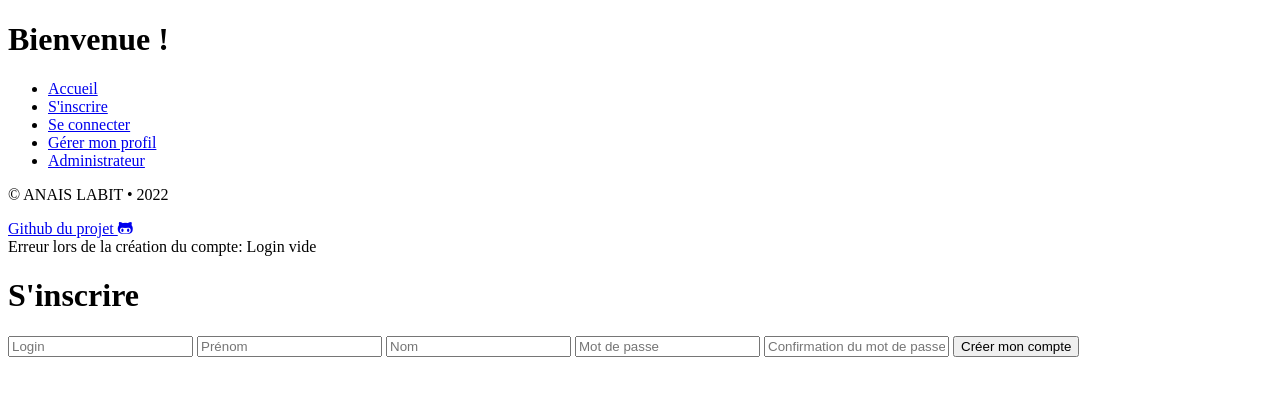
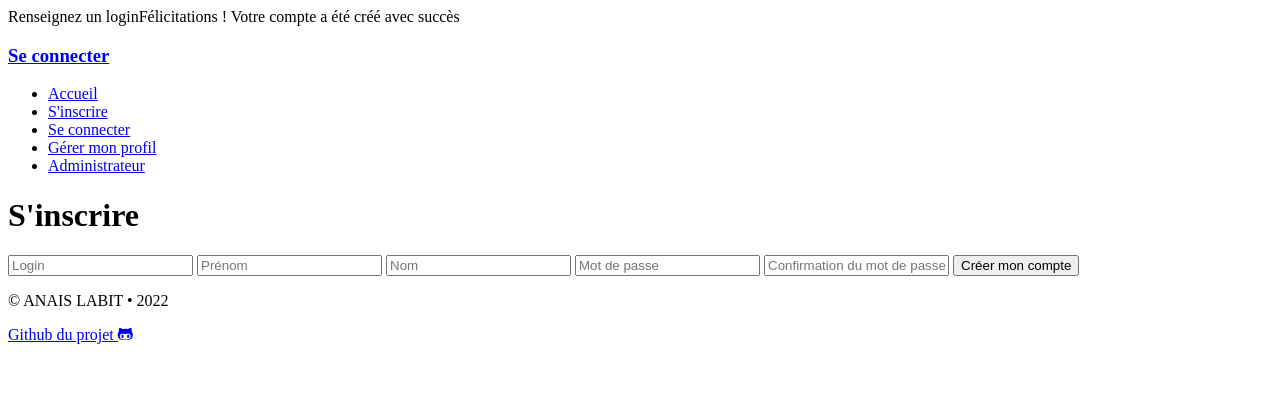
Before and after one commit to anais-labit/module-connexion, a PHP site: page /inscription.php in a window 1280 px wide. Shown: the top 396 px of the page. Run offline with PHP 8.4, Linux system fonts and the light colour scheme; data that the repository does not hold is empty.

Commit message:
mise en place de index qui s'affiche avec la session ouverte dans connexion.php, gestion des erreurs d'affichage des conditions dans inscription et connexion lorsque le formulaire n'est pas rempli

```diff
--- a/includes/connect-ins.php
+++ b/includes/connect-ins.php
@@ -1,5 +1,6 @@
     <?php
 
+    // attribution d'une valeur par défaut aux POST pour éviter les erreurs
     if (!isset($_POST["login"])) {
         $_POST["login"] = "";
         $_POST["prenom"] = "";
@@ -8,49 +9,44 @@
         $_POST["pwd2"] = "";
     };
 
+    // création des variables issues des POST
     $login = $_POST["login"];
     $prenom = $_POST["prenom"];
     $nom = $_POST["nom"];
     $pwd = $_POST["pwd"];
     $pwd2 = $_POST["pwd2"];
 
+    // connexion à ma db
     $conn = new mysqli('localhost', 'root', '', 'moduleconnexion');
-
-    // une requete pour fetch la bd et comparer le login, s'il n'existe pas alors, je passe à la suite (création)
-    // $catchUsers = $conn->query("SELECT login FROM utilisateurs");
-    // $users = $catchUsers->fetch_all();
-    // var_dump($users);
-
+    // une requete pour parcourir les logins des utilisateurs et compter les éventuels doublons
+    $catchUsers = $conn->query("SELECT * FROM utilisateurs WHERE login='$login';");
+    $users = mysqli_num_rows($catchUsers);
     // une requete pour insérer les inputs des nouveaux utilisateurs dans les champs de la db à condition que le login n'existe pas déjà
-    // if ($users = !$login) {
     $new_user = "INSERT INTO utilisateurs (login, prenom, nom, password) VALUES ('$login', '$prenom', '$nom', '$pwd')";
 
-    // if (!$conn) {
-    //     die("La connexion à la base de donnés a échoué");
-    //     $conn->close();
-    // }
-    $catchUsers = $conn->query("SELECT * FROM `utilisateurs` WHERE login='$login';");
-    $users = mysqli_num_rows($catchUsers);
     if ($users === 0) {
         if (isset($login, $pwd)) {
             if (empty($login)) {
-                echo "Erreur lors de la création du compte: Login vide";
+                echo "Renseignez un login";
             } elseif (empty($prenom)) {
-                echo "Erreur lors de la création du compte: Prénom vide";
+                echo "Renseignez un Prénom";
             } elseif (empty($nom)) {
-                echo "Erreur lors de la création du compte: Nom vide";
+                echo "Renseignez un Nom";
             } elseif (empty($pwd)) {
-                echo "Erreur lors de la création du compte: Mot de passe vide";
-            } elseif ($pwd === $pwd2) {
+                echo "Renseignez un Mot de passe";
+            }
+            if ($pwd === $pwd2) {
                 if ($conn->query($new_user) === TRUE) {
-                    echo "Félicitations ! Votre compte a été créé avec succès";
+                    echo "Félicitations ! Votre compte a été créé avec succès <br>" .
+                        "<h3><a href=connexion.php>Se connecter</a></h3>";
                 }
+            } elseif ($users === 1) {
+                echo "Erreur lors de la création du compte: Login déjà utilisé ";
             } else {
                 echo "Erreur lors de la création du compte: mots de passe différents";
             }
         }
-    } else {
-        echo "Erreur lors de la création du compte: Login déjà utilisé ";
     }
 
+
     ?>
--- a/includes/header.php
+++ b/includes/header.php
@@ -12,9 +12,6 @@
 <body>
 
     <header>
-        <div class="text">
-            <h1>Bienvenue !</h1>
-        </div>
         <nav>
             <ul>
                 <li><a href="index.php">Accueil</a></li>
--- a/inscription.php
+++ b/inscription.php
@@ -1,3 +1,6 @@
+<?php
+?>
+
 <!DOCTYPE html>
 <html lang="fr">
 
@@ -11,17 +14,17 @@
 
 <body>
     <?php
-    include 'includes/header.php';
-    include 'includes/footer.php';
-    include 'includes/connect-ins.php';
+    include './includes/connect-ins.php';
+    include './includes/header.php';
     ?>
+
 
     <div class="page">
         <div class="form_container">
             <div class="banner">
                 <h1>S'inscrire</h1>
             </div>
-            <form action="inscription.php" method="post">
+            <form action="#" method="post">
                 <input type="text" name="login" placeholder="Login">
                 <input type="text" name="prenom" placeholder="Prénom">
                 <input type="text" name="nom" placeholder="Nom">
@@ -31,6 +34,10 @@
             </form>
         </div>
     </div>
+
+    <?php
+    include './includes/footer.php';
+    ?>
 </body>
 
 </html>
```
Also changed, not shown: connexion.php (+12 -4 lines), includes/connect-con.php (+19 -25 lines), index.php (+16 -1 lines).
